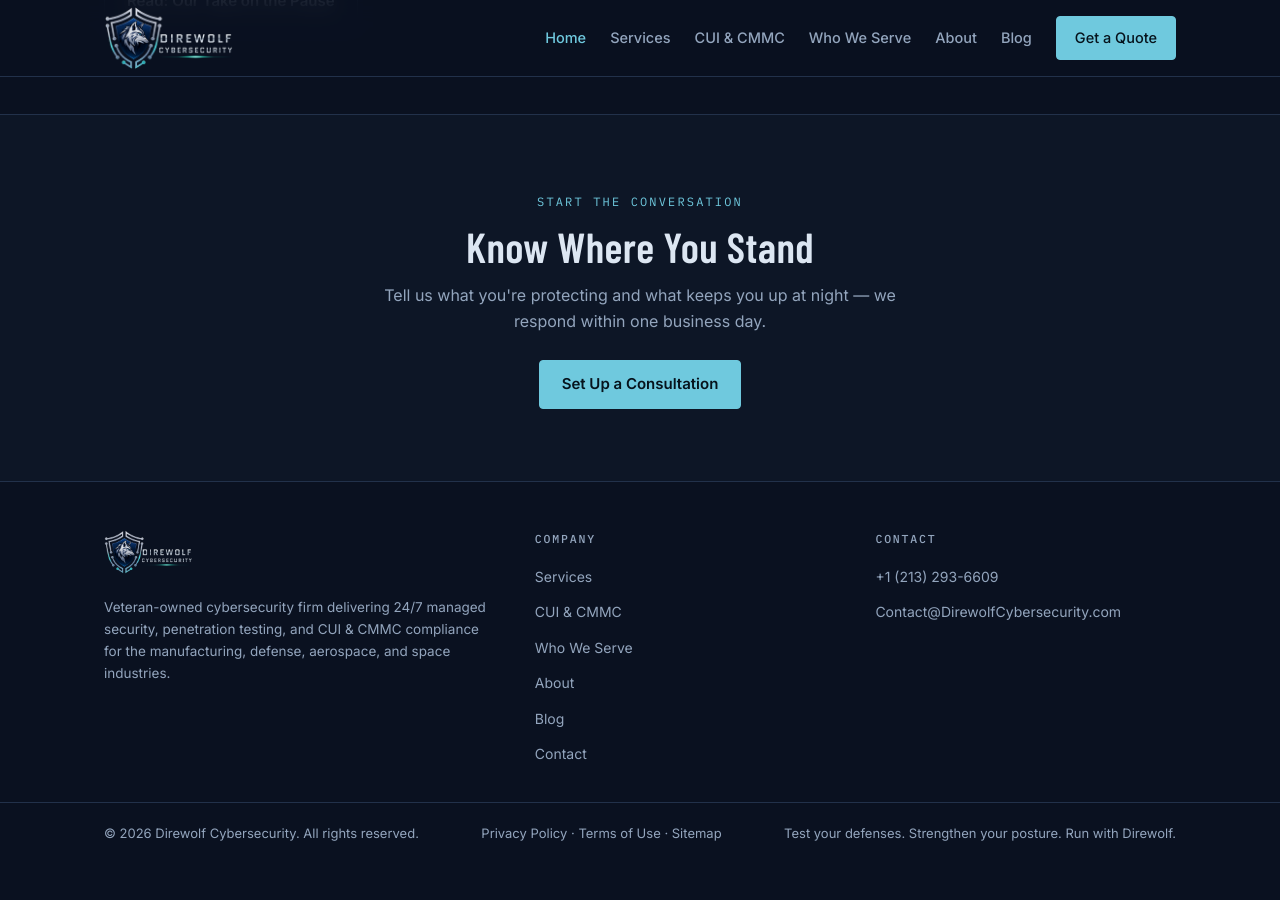
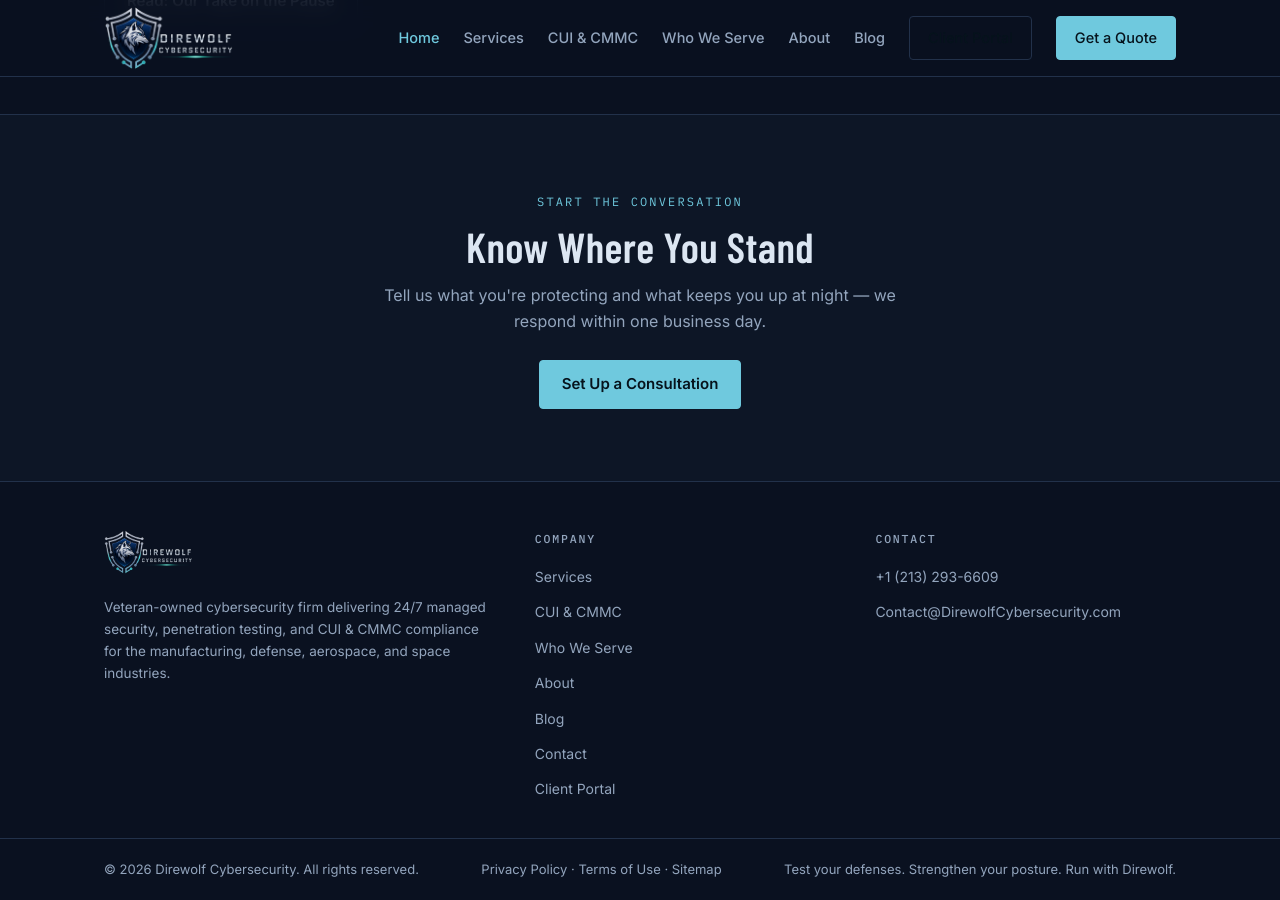
Before and after one commit to Shadow-Squirrel/direwolf-website, a Jekyll site: the page built from index.html, in a window 1280 px wide and 900 px high, scrolled down 3464 px. Built offline with Jekyll 4.4.1, drawn with Linux system fonts in a browser that asks for light colours; before the commit the page ends 4329 px from its top, so only the background shows below that.

Commit message:
Add Client Portal link to nav and footer
Points to the platform at app.direwolfcybersecurity.com (verified
live on Vercel). Ghost-button style so it reads as an action but
stays secondary to Get a Quote.

Co-Authored-By: Claude Fable 5 <noreply@anthropic.com>

```diff
--- a/_layouts/default.html
+++ b/_layouts/default.html
@@ -26,6 +26,7 @@
       <a href="/who-we-serve/" {% if page.url == "/who-we-serve/" %}aria-current="page"{% endif %}>Who We Serve</a>
       <a href="/about/" {% if page.url == "/about/" %}aria-current="page"{% endif %}>About</a>
       <a href="/blog/" {% if page.url contains "/blog" %}aria-current="page"{% endif %}>Blog</a>
+      <a class="btn btn-ghost" href="https://app.direwolfcybersecurity.com" style="padding:9px 18px">Client Portal</a>
       <a class="btn" href="/contact/" style="padding:9px 18px">Get a Quote</a>
     </nav>
   </div>
@@ -50,6 +51,7 @@
         <li><a href="/about/">About</a></li>
         <li><a href="/blog/">Blog</a></li>
         <li><a href="/contact/">Contact</a></li>
+        <li><a href="https://app.direwolfcybersecurity.com">Client Portal</a></li>
       </ul>
     </div>
     <div>
```
